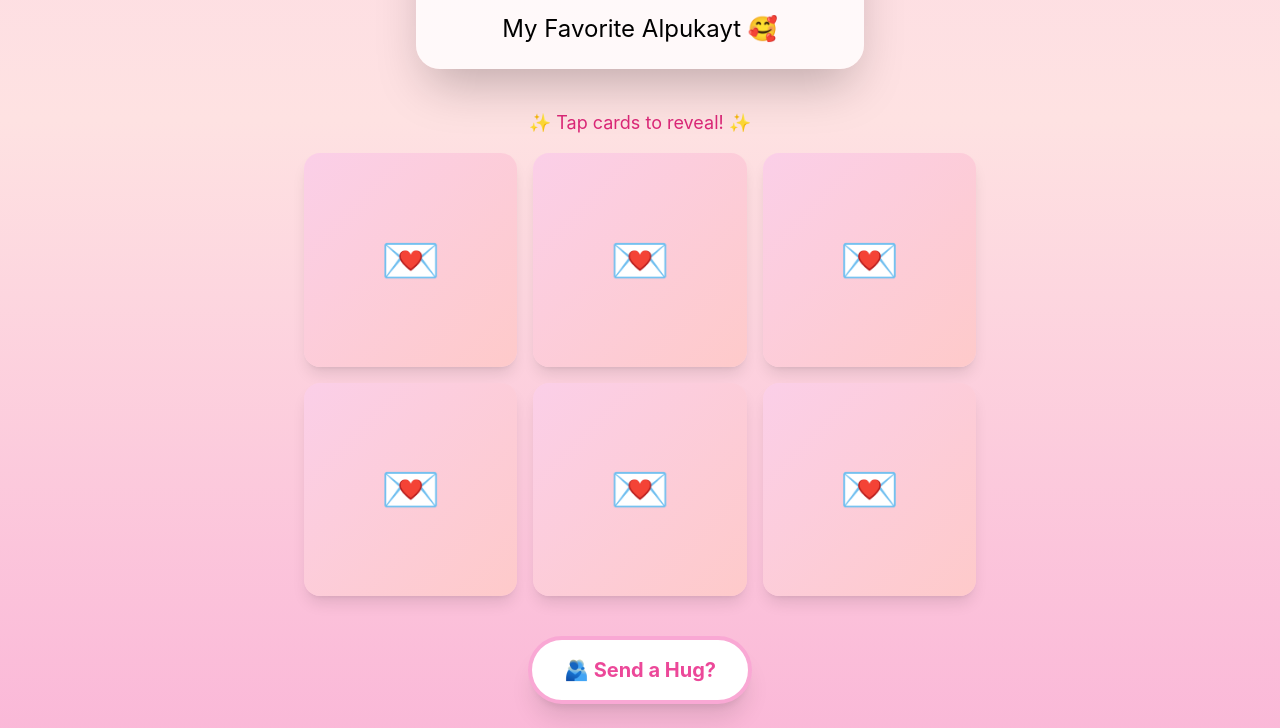
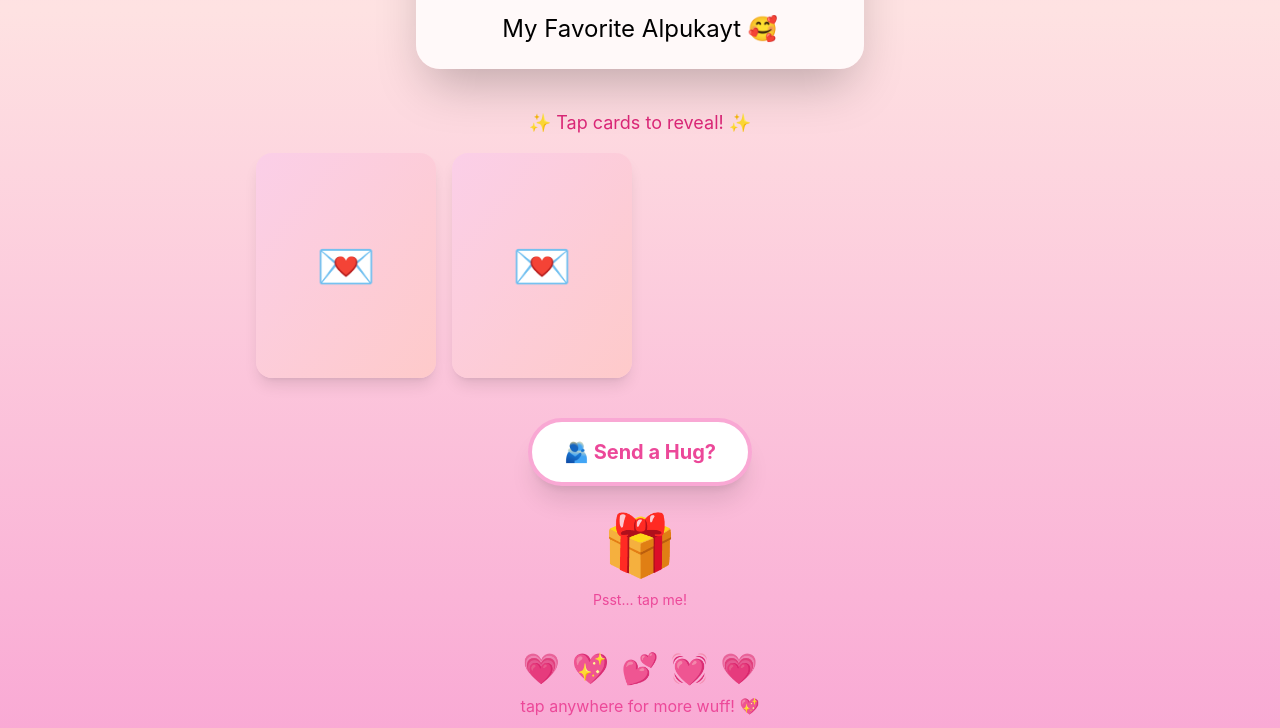
Before and after one commit to reinardricky/liezel-love, a React (Create React App) app: page /valentine in a window 1280 px wide. Shown: the part 728-1456 px from the top of the page. Built offline with nearby package versions, Linux system fonts and the light colour scheme.

Commit message:
Update Flip cards

```diff
--- a/src/components/Valentine.js
+++ b/src/components/Valentine.js
@@ -30,12 +30,10 @@ const Valentine = () => {
   };
 
   const loveMessages = [
-    { emoji: "🥰", text: "You make me smile!" },
-    { emoji: "🦋", text: "My heart flutters!" },
-    { emoji: "🌙", text: "My dream come true" },
-    { emoji: "☀️", text: "My sunshine!" },
-    { emoji: "🏠", text: "My home is you" },
-    { emoji: "✨", text: "Pure magic!" },
+    { image: "/images/valentine/image-1.jpg", text: "🥰" },
+    { image: "/images/valentine/image-2.jpg", text: "💖" },
+    // { image: "/images/valentine/image-3.jpg", text: "✨" },
+    // { image: "/images/valentine/image-4.jpg", text: "💕" },
   ];
 
   return (
@@ -103,7 +101,7 @@ const Valentine = () => {
           <p className="text-center text-pink-600 mb-4 text-lg">
             ✨ Tap cards to reveal! ✨
           </p>
-          <div className="grid grid-cols-2 md:grid-cols-3 gap-4 max-w-2xl mx-auto">
+          <div className="grid grid-cols-2 md:grid-cols-4 gap-4 max-w-3xl mx-auto">
             {loveMessages.map((msg, i) => (
               <div
                 key={i}
@@ -111,16 +109,22 @@ const Valentine = () => {
                   e.stopPropagation();
                   revealCard(i);
                 }}
-                className={`aspect-square rounded-2xl cursor-pointer transition-all duration-500 transform hover:scale-105 ${
+                className={`aspect-[4/5] rounded-2xl cursor-pointer transition-all duration-500 transform hover:scale-105 ${
                   revealedCards.includes(i)
-                    ? "bg-gradient-to-br from-pink-400 to-red-400 rotate-0"
+                    ? "rotate-0"
                     : "bg-gradient-to-br from-pink-200 to-red-200 hover:rotate-3"
-                } shadow-lg flex items-center justify-center`}
+                } shadow-lg flex items-center justify-center overflow-hidden`}
               >
                 {revealedCards.includes(i) ? (
-                  <div className="text-center text-white p-2 animate-pulse">
-                    <span className="text-4xl block mb-1">{msg.emoji}</span>
-                    <span className="font-bold">{msg.text}</span>
+                  <div className="relative w-full h-full">
+                    <img
+                      src={msg.image}
+                      alt={`Our memory ${i + 1}`}
+                      className="w-full h-full object-cover"
+                    />
+                    <div className="absolute bottom-2 right-2 text-3xl animate-bounce">
+                      {msg.text}
+                    </div>
                   </div>
                 ) : (
                   <span className="text-5xl">💌</span>
@@ -169,7 +173,7 @@ const Valentine = () => {
           {showSecret && (
             <div className="mt-4 bg-white/90 rounded-2xl p-6 max-w-sm mx-auto shadow-xl animate-pulse">
               <p className="text-2xl font-bold text-transparent bg-clip-text bg-gradient-to-r from-pink-500 to-red-500">
-                I Love You! 💕
+                I Wuff You! 💕
               </p>
               <p className="text-pink-400 mt-2">Forever & Always ∞</p>
             </div>
```
Also changed, not shown: public/images/valentine/image-2.jpg (added).
